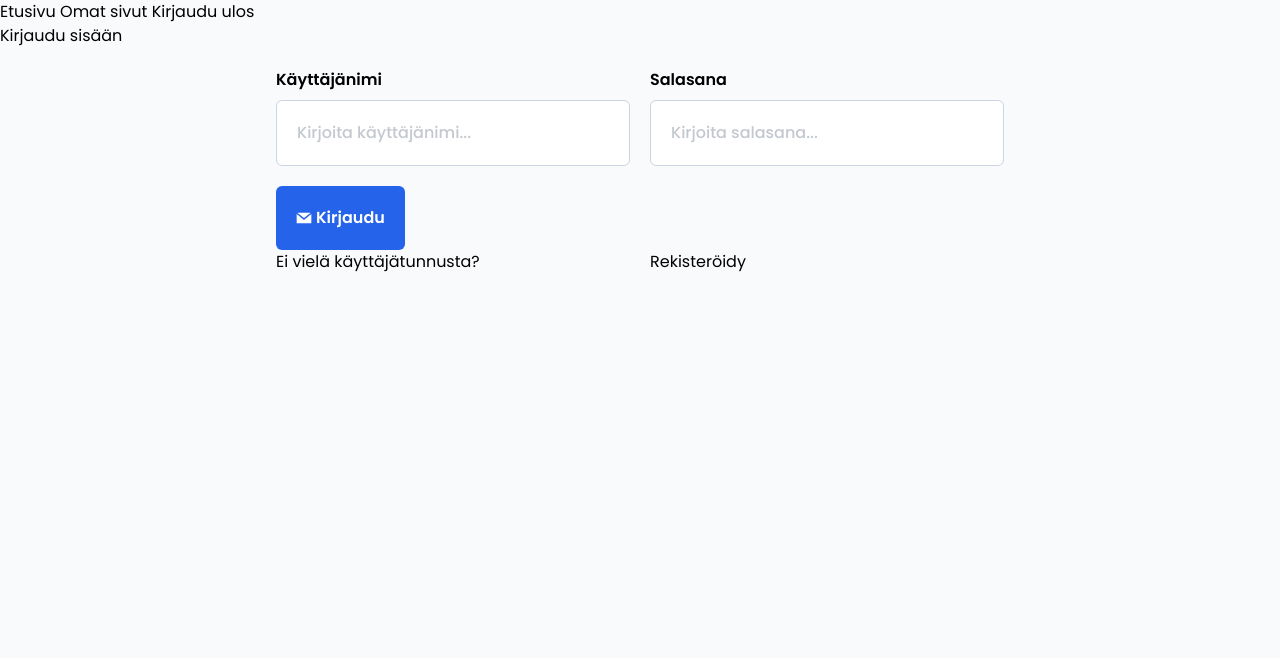
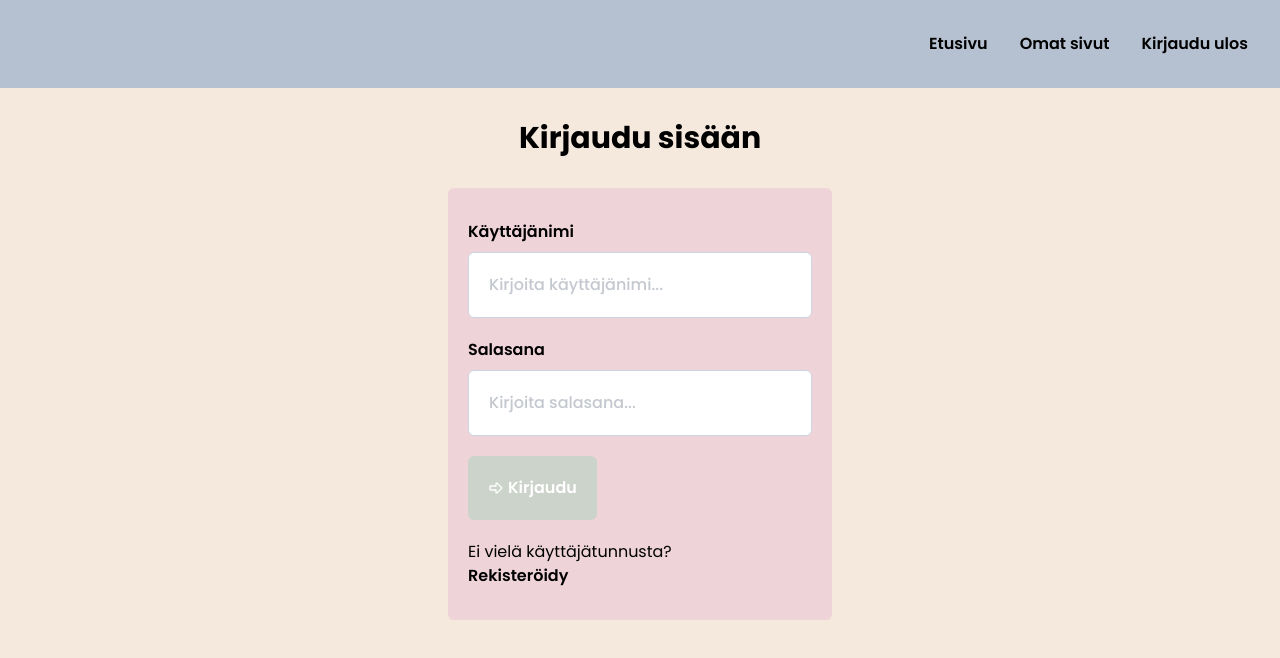
Before and after one commit to heiddij/BabyBook, a React (Vite) app in the folder frontend/: page /login in a window 1280 px wide. Shown: the top 658 px of the page. Built offline with nearby package versions, Linux system fonts and the light colour scheme; no server answers; sample sign-in values are in the browser's storage.

Commit message:
Ulkoasun parannuksia

```diff
--- a/frontend/src/App.jsx
+++ b/frontend/src/App.jsx
@@ -17,6 +17,7 @@ const App = () => {
   const dispatch = useDispatch()
   const user = useSelector((state) => state.user)
   const [loading, setLoading] = useState(true)
+  console.log(user)
 
   useEffect(() => {
     const fetchData = async () => {
@@ -46,7 +47,7 @@ const App = () => {
 
   return (
     <div>
-      { user && <Navigation handleLogout={handleLogout} /> }
+      { user && <Navigation handleLogout={handleLogout} user={user} /> }
       <Routes>
         <Route path="/login" element={<LoginForm />} />
         <Route path="/" element={user ? <UserList /> : <Navigate replace to="/login" />} />
--- a/frontend/src/components/BabyForm.jsx
+++ b/frontend/src/components/BabyForm.jsx
@@ -35,14 +35,12 @@ const BabyForm = () => {
 
     return (
       <FormProvider {...methods}>
-        <h2>Lisää vauva</h2>
         <form
           onSubmit={e => e.preventDefault()}
           noValidate
           autoComplete="off"
-          className="container"
         >
-          <div className="grid gap-5 md:grid-cols-2">
+          <div className="grid gap-5 grid-cols-1">
             <Input {...firstname_validation} />
             <Input {...lastname_validation} />
             <Input {...birthdate_validation} />
@@ -61,7 +59,7 @@ const BabyForm = () => {
             )}
             <button
               onClick={onSubmit}
-              className="flex items-center gap-1 p-5 font-semibold text-white bg-blue-600 rounded-md hover:bg-blue-800"
+              className="btn-primary"
             >
               <GrMail />
               Tallenna
--- a/frontend/src/components/LoginForm.jsx
+++ b/frontend/src/components/LoginForm.jsx
@@ -6,7 +6,7 @@ import babyService from '../services/babies'
 import Input from './Input'
 import { useForm } from 'react-hook-form'
 import { FormProvider } from 'react-hook-form'
-import { GrMail } from 'react-icons/gr'
+import { TbArrowBigRight } from 'react-icons/tb'
 import { usernamelogin_validation, passwordlogin_validation } from '../utils/inputValidations'
 import { BsFillCheckSquareFill, BsFillXSquareFill } from 'react-icons/bs'
 import { Link, useNavigate } from "react-router-dom"
@@ -17,16 +17,6 @@ const LoginForm = () => {
     const [success, setSuccess] = useState(false)
     const [error, setError] = useState('')
     const navigate = useNavigate()
-
-    /*  // needed?
-    useEffect(() => {
-        const loggedUserJSON = window.localStorage.getItem('loggedUser')
-        if (loggedUserJSON) {
-          const user = JSON.parse(loggedUserJSON)
-          dispatch(passUser(user))
-          babyService.setToken(user.token)
-        }
-    }, [])  */
 
     const onSubmit = methods.handleSubmit(async data => {
       try {
@@ -51,14 +41,13 @@ const LoginForm = () => {
 
     return (
       <FormProvider {...methods}>
-      <h2>Kirjaudu sisään</h2>
+      <h1>Kirjaudu sisään</h1>
       <form
         onSubmit={e => e.preventDefault()}
         noValidate
         autoComplete="off"
-        className="container"
       >
-      <div className="grid gap-5 md:grid-cols-2">
+      <div className="grid gap-5 grid-cols-1">
         <Input {...usernamelogin_validation} />
         <Input {...passwordlogin_validation} />
       </div>
@@ -75,14 +64,14 @@ const LoginForm = () => {
         )}
         <button
           onClick={onSubmit}
-          className="flex items-center gap-1 p-5 font-semibold text-white bg-blue-600 rounded-md hover:bg-blue-800"
+          className="btn-primary"
         >
-          <GrMail />
+          <TbArrowBigRight />
           Kirjaudu
         </button>
       </div>
-      <div className="grid gap-5 md:grid-cols-2">
-        <p>Ei vielä käyttäjätunnusta?</p> <Link to="/registration">Rekisteröidy</Link>
+      <div className="mt-5">
+        <p>Ei vielä käyttäjätunnusta?</p> <Link to="/registration" className="font-semibold hover:font-bold">Rekisteröidy</Link>
       </div>
       </form>
       </FormProvider>
--- a/frontend/src/components/Navigation.jsx
+++ b/frontend/src/components/Navigation.jsx
@@ -1,12 +1,18 @@
 import { Link } from "react-router-dom"
 
-const Navigation = ({ handleLogout }) => {
+const Navigation = ({ handleLogout, user }) => {
     return (
-        <div>
-            <Link to={`/`}>Etusivu </Link>
-            <Link to={`/`}>Omat sivut </Link>
-            <button onClick={handleLogout}>Kirjaudu ulos</button>
+        <nav className="flex justify-end p-4 bg-my-blue">
+        <div className="p-4">
+            <Link to={`/`} className="font-semibold hover:font-bold">Etusivu </Link>
         </div>
+        <div className="p-4">
+            <Link to={`/users/${user.id}`} className="font-semibold hover:font-bold">Omat sivut </Link>
+        </div>
+        <div className="p-4">
+            <button onClick={handleLogout} className="font-semibold hover:font-bold">Kirjaudu ulos</button>
+        </div>
+        </nav>
     )
 }
 
--- a/frontend/src/components/User.jsx
+++ b/frontend/src/components/User.jsx
@@ -2,11 +2,7 @@ import { Link } from 'react-router-dom'
 
 
 const User = ({ user }) => {
-    return (
-        <li>
-            <Link to={`/users/${user.id}`}>{user.username}</Link>
-        </li>
-    )
+    return <Link to={`/users/${user.id}`}>{user.username}</Link>
 }
 
 export default User
--- a/frontend/src/components/UserList.jsx
+++ b/frontend/src/components/UserList.jsx
@@ -7,11 +7,13 @@ const UserList = () => {
   return (
     <div>
       <h1>BabyBook users</h1>
-      <ul>
-        {users.map(user =>
-          <User key={user.id} user={user} />
-        )}
-      </ul>
+      <div className="container">
+        <div className="grid gap-5 md:grid-cols-3">
+          {users.map(user =>
+            <User key={user.id} user={user} />
+          )}
+        </div>
+      </div>
     </div>
   )
   }
--- a/frontend/src/components/UserView.jsx
+++ b/frontend/src/components/UserView.jsx
@@ -2,16 +2,28 @@ import { useParams } from "react-router-dom"
 import Baby from "./Baby"
 import BabyForm from "./BabyForm"
 import { useSelector } from "react-redux"
+import { useState } from "react"
 
 const UserView = () => {
     const id = useParams().id
-    const users = useSelector((state) => state.users);
+    const users = useSelector((state) => state.users)
     const user = users.find((u) => u.id === Number(id))
     const babies = useSelector((state) => state.babies)
     const userBabies = babies.filter((b) => b.userId === user.id)
+    const loggedUser = useSelector((state) => state.user)
+    const [addBaby, setAddBaby] = useState(false)
+    const [buttonText, setButtonText] = useState("Lisää vauva")
 
     if (!user) {
         return null
+    }
+
+    const handleAddBaby = () => {
+        setAddBaby((prevState) => {
+            const newAddBaby = !prevState
+            setButtonText(newAddBaby ? "Sulje lomake" : "Lisää vauva")
+            return newAddBaby
+        })
     }
 
     return (
@@ -26,7 +38,8 @@ const UserView = () => {
             ) : (
                 <p>Käyttäjällä ei ole vielä vauvoja lisättynä.</p>
             )}
-            <BabyForm user={user} />
+            {user.id === loggedUser.id && <button onClick={handleAddBaby} className="font-semibold hover:font-bold">{buttonText}</button>}
+            {addBaby && <BabyForm user={user} />}
         </div>
 
     )
--- a/frontend/src/index.css
+++ b/frontend/src/index.css
@@ -6,9 +6,21 @@
 
 body {
   font-family: 'Poppins', sans-serif;
-  @apply bg-slate-50;
+  @apply bg-my-nude;
 }
 
 .container {
   @apply w-full max-w-3xl p-5 mx-auto;
 }
+
+h1 {
+  @apply my-8 justify-self-center font-bold text-3xl
+}
+
+form {
+  @apply mx-auto sm:w-96 px-5 bg-my-pink py-8 rounded-md
+}
+
+.btn-primary {
+  @apply flex items-center gap-1 p-5 font-semibold text-white bg-my-green rounded-md hover:bg-my-green2
+}
--- a/frontend/tailwind.config.js
+++ b/frontend/tailwind.config.js
@@ -2,7 +2,15 @@
 export default {
   content: ["./index.html", "./src/**/*.{js,ts,jsx,tsx}"],
   theme: {
-    extend: {},
+    extend: {
+      colors: {
+        'my-nude':'#F5E8DD',
+        'my-pink':'#EED3D9',
+        'my-blue':'#B5C0D0',
+        'my-green':'#CCD3CA',
+        'my-green2': '#B1C29E'
+      }
+    },
   },
   plugins: [],
 }
```
Also changed, not shown: 1 other file (tests, documents, lock files or other folders).
